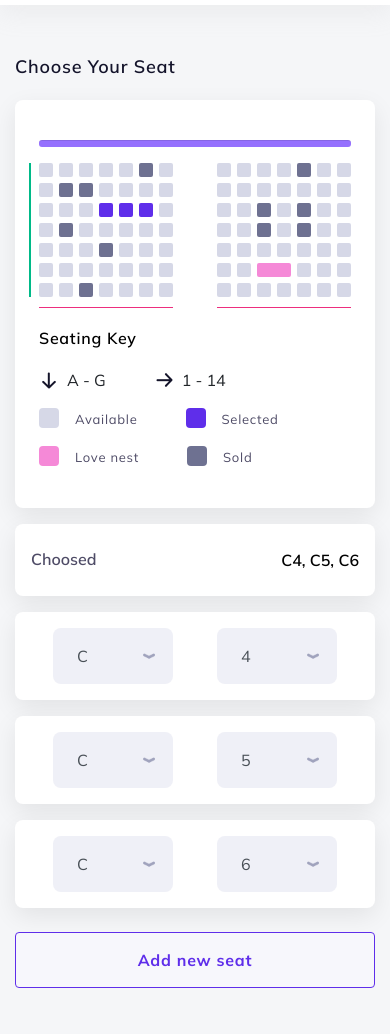
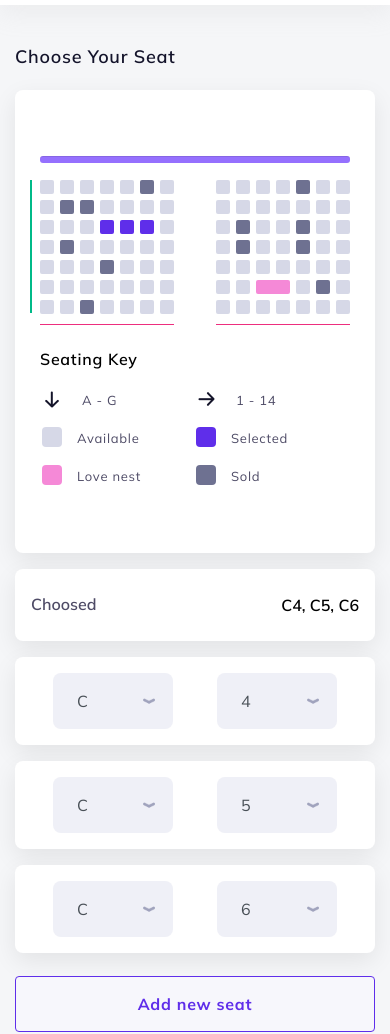
Before and after one commit to chaerulmarwan20/tickitz-film-app, a plain HTML site: page order-page.html in a window 390 px wide. Shown: the part 80-1114 px from the top of the page. Drawn offline with nearby package versions, Linux system fonts and the light colour scheme.

Commit message:
menyederhanakan code order-page

```diff
--- a/assets/css/order-page.css
+++ b/assets/css/order-page.css
@@ -226,7 +226,7 @@ nav .nav-link {
 	height: 5px;
 }
 
-.btn-group-custom .btn-change-your-movie {
+.btn-change-your-movie {
 	width: 300px;
 	height: 56px;
 	border: 2px solid #5F2EEA;
@@ -242,13 +242,13 @@ nav .nav-link {
 	transition: .5s ease;
 }
 
-.btn-group-custom .btn-change-your-movie:hover {
+.btn-change-your-movie:hover {
 	border: 2px solid transparent;
 	color: #F7F7FC;
 	background-color: #5F2EEA;
 }
 
-.btn-group-custom .btn-checkout {
+.btn-checkout {
 	width: 300px;
 	height: 56px;
 	border: 2px solid transparent;
@@ -264,30 +264,10 @@ nav .nav-link {
 	transition: .5s ease;
 }
 
-.btn-group-custom .btn-checkout:hover {
+.btn-checkout:hover {
 	border: 2px solid #5F2EEA;
 	color: #5F2EEA;
 	background-color: #F7F7FC;
-}
-
-.seat .alpha-seat {
-	display: grid;
-	grid-template-columns: 25px;
-	grid-template-rows: 25px;
-	gap: 6px;
-}
-
-.seat .alpha-seat span {
-	background-color: #FFF;
-	border-radius: 8px;
-	display: flex;
-	justify-content: center;
-	align-items: center;
-	font-weight: 600;
-	font-size: 14px;
-	line-height: 24px;
-	letter-spacing: 0.75px;
-	color: #4E4B66;
 }
 
 .seat .container-seat-1 {
@@ -627,78 +607,52 @@ footer nav.follow-us span:hover {
 }
 
 @media screen and (max-width: 767px) {
-	.movie-mobile {
-		margin-top: 130px;
-	}
-
-	.movie-mobile h1 {
+	.movie h1 {
 		font-weight: 600;
 		font-size: 18px;
 		line-height: 34px;
 		letter-spacing: 0.75px;
-		color: #14142B;
+		margin-top: -10px !important;
 	}
 
-	.seat-mobile {
-		background-color: #FFF;
+	.seat {
 		border-radius: 8px;
-		box-shadow: 0px 8px 24px rgba(17, 17, 17, 0.08);
+		padding: 50px 25px;
 	}
 
-	.seat-mobile hr {
+	.seat p.screen {
+		display: none;
+	}
+
+	.seat hr {
 		background-color: #9570FE;
 		border-radius: 3px;
 		height: 6px;
 	}
 
-	.seat-mobile .container-seat-mobile-1,
-	.seat-mobile .container-seat-mobile-2 {
-		display: grid;
-		grid-template-columns: repeat(7, 20px);
-		grid-template-rows: repeat(7, 20px);
-		gap: 6px;
+	.seat .container-seat-1 {
+		position: relative;
 	}
 
-	.seat-mobile .container-seat-mobile-1 div,
-	.seat-mobile .container-seat-mobile-2 div {
-		background-color: #D6D8E7;
-		border-radius: 2px;
-		cursor: pointer;
+	.seat .container-seat-1,
+	.seat .container-seat-2 {
+		margin-top: -7px;
+		grid-template-columns: repeat(7, 14px);
+		grid-template-rows: repeat(7, 14px);
 	}
 
-	.seat-mobile .container-seat-mobile-1 div:nth-of-type(6),
-	.seat-mobile .container-seat-mobile-1 div:nth-of-type(9),
-	.seat-mobile .container-seat-mobile-1 div:nth-of-type(10),
-	.seat-mobile .container-seat-mobile-1 div:nth-of-type(23),
-	.seat-mobile .container-seat-mobile-1 div:nth-of-type(32),
-	.seat-mobile .container-seat-mobile-1 div:nth-of-type(45),
-	.seat-mobile .container-seat-mobile-2 div:nth-of-type(5),
-	.seat-mobile .container-seat-mobile-2 div:nth-of-type(17),
-	.seat-mobile .container-seat-mobile-2 div:nth-of-type(19),
-	.seat-mobile .container-seat-mobile-2 div:nth-of-type(24),
-	.seat-mobile .container-seat-mobile-2 div:nth-of-type(26) {
-		background-color: #6E7191;
+	.seat .container-seat-1 div,
+	.seat .container-seat-2 div {
+		border-radius: 2px;
 	}
 
-	.seat-mobile .container-seat-mobile-1 div:nth-of-type(18),
-	.seat-mobile .container-seat-mobile-1 div:nth-of-type(19),
-	.seat-mobile .container-seat-mobile-1 div:nth-of-type(20) {
-		background-color: #5F2EEA;
-	}
-
-	.seat-mobile .container-seat-mobile-2 div:nth-of-type(38) {
-		background-color: #F589D7;
-		grid-column-start: 3;
-		grid-column-end: 5;
-	}
-
-	.seat-mobile .container-seat-mobile-1,
-	.seat-mobile .container-seat-mobile-2 {
+	.seat .container-seat-1,
+	.seat .container-seat-2 {
 		border-bottom: 1px solid #ED2E7E;
 		padding-bottom: 10px;
 	}
 
-	.seat-mobile .container-seat-mobile-1::before {
+	.seat .container-seat-1::before {
 		content: '';
 		display: block;
 		position: absolute;
@@ -708,75 +662,106 @@ footer nav.follow-us span:hover {
 		bottom: 11px;
 	}
 
-	.seat-mobile p.seating-key {
-		font-weight: 600;
+	.seat .container-seat-1 div:nth-of-type(1),
+	.seat .container-seat-1 div:nth-of-type(9),
+	.seat .container-seat-1 div:nth-of-type(17),
+	.seat .container-seat-1 div:nth-of-type(25),
+	.seat .container-seat-1 div:nth-of-type(33),
+	.seat .container-seat-1 div:nth-of-type(41),
+	.seat .container-seat-1 div:nth-of-type(49) {
+		display: none;
+	}
+
+	.seat .number-seat-1,
+	.seat .number-seat-1 span,
+	.seat .number-seat-2,
+	.seat .number-seat-2 {
+		display: none;
+	}
+
+	.seat p.seating-key {
 		font-size: 16px;
 		line-height: 28px;
-		letter-spacing: 0.75px;
-		color: #000;
 	}
 
-	.seat-mobile p {
+	.seat .availability p {
 		font-weight: 400;
 		font-size: 13px;
 		line-height: 22px;
-		letter-spacing: 0.75px;
-		color: #4E4B66;
 	}
 
-	.seat-mobile .grey,
-	.seat-mobile .blue,
-	.seat-mobile .pink,
-	.seat-mobile .black {
+	.seat .availability .col:nth-of-type(2) p:nth-of-type(2)::before,
+	.seat .availability .col:nth-of-type(2) p:last-of-type::before,
+	.seat .availability .col:nth-of-type(3) p:nth-of-type(2)::before,
+	.seat .availability .col:nth-of-type(3) p:last-of-type::before {
+		content: '';
+		display: block;
 		width: 20px;
 		height: 20px;
 		border-radius: 4px;
+		float: left;
+	}
+
+	.seat .availability .col:nth-of-type(2) p:first-of-type::before,
+	.seat .availability .col:nth-of-type(3) p:first-of-type::before {
+		content: '';
+		display: block;
+		float: left;
+	}
+
+	.seat .availability .col:nth-of-type(2) p:first-of-type::before {
+		background: url(../img/order-page/Forward\ Arrow.png) no-repeat;
+		background-size: 20px;
+	}
+
+	.seat .availability .col:nth-of-type(3) p:first-of-type::before {
+		background: url(../img/order-page/Forward\ Arrow-2.png) no-repeat;
+		background-size: 20px;
+	}
+
+	.seat .availability .col:nth-of-type(2) p:nth-of-type(2)::before {
 		background-color: #D6D8E7;
 	}
 
-	.seat-mobile .grey {
-		background-color: #D6D8E7;
+	.seat .availability .col:nth-of-type(2) p:last-of-type::before {
+		background-color: #F589D7;
 	}
 
-	.seat-mobile .blue {
+	.seat .availability .col:nth-of-type(3) p:nth-of-type(2)::before {
 		background-color: #5F2EEA;
 	}
 
-	.seat-mobile .pink {
-		background-color: #F589D7;
-	}
-
-	.seat-mobile .black {
+	.seat .availability .col:nth-of-type(3) p:last-of-type::before {
 		background-color: #6E7191;
 	}
 
-	.movie-mobile .choosed {
+	.movie .choosed {
 		background-color: #FFF;
 		border-radius: 8px;
 		box-shadow: 0px 8px 24px rgba(17, 17, 17, 0.08);
 	}
 
-	.movie-mobile .choosed h2,
-	.movie-mobile .choosed p {
+	.movie .choosed h2,
+	.movie .choosed p {
 		font-weight: 600;
 		font-size: 16px;
 	}
 
-	.movie-mobile .choosed h2 {
+	.movie .choosed h2 {
 		color: #4E4B66;
 	}
 
-	.movie-mobile .choosed p {
+	.movie .choosed p {
 		color: #000;
 	}
 
-	.movie-mobile .input-choosed {
+	.movie .input-choosed {
 		background-color: #FFF;
 		border-radius: 8px;
 		box-shadow: 0px 8px 24px rgba(17, 17, 17, 0.08);
 	}
 
-	.movie-mobile .input-choosed select {
+	.movie .input-choosed select {
 		appearance: none;
 		width: 120px;
 		height: 56px;
@@ -790,50 +775,26 @@ footer nav.follow-us span:hover {
 		padding-left: 24px;
 	}
 
-	.movie-mobile .btn-add-seat {
-		height: 56px;
+	.movie .btn-change-your-movie {
+		width: 100%;
 		border: 1px solid #5F2EEA;
-		background-color: #F7F7FC;
-		box-sizing: border-box;
 		border-radius: 4px;
-		font-weight: 700;
-		font-size: 16px;
-		line-height: 28px;
-		display: flex;
-		justify-content: center;
-		align-items: center;
-		letter-spacing: 0.75px;
-		color: #5F2EEA;
-		transition: .5s ease;
+		margin-bottom: 40px;
+		margin-top: -25px;
 	}
 
-	.movie-mobile .btn-add-seat:hover {
+	.movie .btn-change-your-movie:hover {
 		border: 1px solid transparent;
-		background-color: #5F2EEA;
-		color: #F7F7FC;
 	}
 
-	.movie-mobile .btn-checkout-now {
-		height: 56px;
+	.movie .btn-checkout {
+		width: 100%;
 		border: 1px solid transparent;
-		background-color: #5F2EEA;
-		box-sizing: border-box;
 		border-radius: 4px;
-		font-weight: 700;
-		font-size: 16px;
-		line-height: 28px;
-		display: flex;
-		justify-content: center;
-		align-items: center;
-		letter-spacing: 0.75px;
-		color: #F7F7FC;
-		transition: .5s ease;
 	}
 
-	.movie-mobile .btn-checkout-now:hover {
+	.movie .btn-checkout:hover {
 		border: 1px solid #5F2EEA;
-		background-color: #F7F7FC;
-		color: #5F2EEA;
 	}
 
 	footer .logo {
@@ -895,14 +856,7 @@ footer nav.follow-us span:hover {
 	}
 }
 
-@media screen and (max-width: 576px) {
-
-	.seat-mobile .container-seat-mobile-1,
-	.seat-mobile .container-seat-mobile-2 {
-		grid-template-columns: repeat(7, 14px);
-		grid-template-rows: repeat(7, 14px);
-	}
-}
+@media screen and (max-width: 576px) {}
 
 @media screen and (max-width: 435px) {
 	footer nav.explore a.nav-link {
--- a/order-page.html
+++ b/order-page.html
@@ -78,18 +78,18 @@
 	</nav>
 	<!-- End Navbar -->
 
-	<section class="movie d-none d-md-block">
+	<section class="movie">
 		<div class="container">
 			<div class="row">
 				<div class="col-12 col-xl-7">
-					<h1>Movie Selected</h1>
-					<div class="movie-selected mt-3 d-flex justify-content-between align-items-center px-4 pt-4 pb-3">
+					<h1 class="d-none d-md-block">Movie Selected</h1>
+					<div class="movie-selected mt-3 d-md-flex justify-content-between align-items-center px-4 pt-4 pb-3 d-none">
 						<h2>Spider-Man: Homecoming</h2>
 						<button class="btn btn-change-movie">Change movie</button>
 					</div>
-					<h1 class="mt-4">Choose Your Seat</h1>
+					<h1 class="mt-md-4">Choose Your Seat</h1>
 					<div class="seat mt-3">
-						<p class="text-center">Screen</p>
+						<p class="text-center screen">Screen</p>
 						<hr class="mb-4">
 						<div class="d-flex justify-content-between">
 							<div class="container-seat-1">
@@ -222,20 +222,28 @@
 								<span>14</span>
 							</div>
 						</div>
-						<p class="seating-key mt-3">Seating Key</p>
-						<div class="d-flex justify-content-around availability">
+						<p class="seating-key mt-1 mt-md-3">Seating Key</p>
+						<div class="row justify-content-around availability mt-3 mt-md-0">
+							<div class="col d-md-flex justify-content-around d-none">
 								<p>Available</p>
 								<p>Selected</p>
 								<p>Love nest</p>
 								<p>Sold</p>
 							</div>
+							<div class="col pl-4 ml-2 d-md-none">
+								<p>A - G</p>
+								<p>Available</p>
+								<p>Love nest</p>
 							</div>
-					<div class="btn-group-custom d-flex justify-content-between mt-5">
-						<button class="btn btn-change-your-movie">Change your Movie</button>
-						<button class="btn btn-checkout">Checkout now</button>
+							<div class="col pl-0 d-md-none">
+								<p>1 - 14</p>
+								<p>Selected</p>
+								<p>Sold</p>
 							</div>
 						</div>
-				<div class="col-12 col-xl-5 container-order-info">
+					</div>
+				</div>
+				<div class="col-12 col-xl-5 container-order-info mt-4 mt-xl-0 d-none d-md-block">
 					<h1>Order Info</h1>
 					<div class="order-info mt-3 pt-4 pb-3">
 						<div class="row d-flex flex-column align-items-center">
@@ -266,157 +274,14 @@
 					</div>
 				</div>
 			</div>
-		</div>
-		</div>
-		</div>
-	</section>
-
-	<section class="movie-mobile d-md-none">
-		<div class="container">
-			<div class="row justify-content-center">
-				<div class="col-sm-12">
-					<h1>Choose Your Seat</h1>
-					<div class="seat-mobile py-4 px-4 px-sm-5 mt-3">
-						<hr>
-						<div class="d-flex justify-content-between" style="position: relative;">
-							<div class="container-seat-mobile-1">
-								<div></div>
-								<div></div>
-								<div></div>
-								<div></div>
-								<div></div>
-								<div></div>
-								<div></div>
-								<div></div>
-								<div></div>
-								<div></div>
-								<div></div>
-								<div></div>
-								<div></div>
-								<div></div>
-								<div></div>
-								<div></div>
-								<div></div>
-								<div></div>
-								<div></div>
-								<div></div>
-								<div></div>
-								<div></div>
-								<div></div>
-								<div></div>
-								<div></div>
-								<div></div>
-								<div></div>
-								<div></div>
-								<div></div>
-								<div></div>
-								<div></div>
-								<div></div>
-								<div></div>
-								<div></div>
-								<div></div>
-								<div></div>
-								<div></div>
-								<div></div>
-								<div></div>
-								<div></div>
-								<div></div>
-								<div></div>
-								<div></div>
-								<div></div>
-								<div></div>
-								<div></div>
-								<div></div>
-								<div></div>
-								<div></div>
-							</div>
-							<div class="container-seat-mobile-2">
-								<div></div>
-								<div></div>
-								<div></div>
-								<div></div>
-								<div></div>
-								<div></div>
-								<div></div>
-								<div></div>
-								<div></div>
-								<div></div>
-								<div></div>
-								<div></div>
-								<div></div>
-								<div></div>
-								<div></div>
-								<div></div>
-								<div></div>
-								<div></div>
-								<div></div>
-								<div></div>
-								<div></div>
-								<div></div>
-								<div></div>
-								<div></div>
-								<div></div>
-								<div></div>
-								<div></div>
-								<div></div>
-								<div></div>
-								<div></div>
-								<div></div>
-								<div></div>
-								<div></div>
-								<div></div>
-								<div></div>
-								<div></div>
-								<div></div>
-								<div></div>
-								<div></div>
-								<div></div>
-								<div></div>
-								<div></div>
-								<div></div>
-								<div></div>
-								<div></div>
-								<div></div>
-								<div></div>
-								<div></div>
-							</div>
-						</div>
-						<p class="mt-3 mb-3 seating-key">Seating Key</p>
-						<div class="d-flex">
-							<div class="d-flex align-items-center mr-5">
-								<img src="assets/img/order-page/Forward Arrow.png" width="20">
-								<span class="ml-2">A - G</span>
-							</div>
-							<div class="d-flex align-items-center">
-								<img src="assets/img/order-page/Forward Arrow-2.png" width="20">
-								<span class="ml-2">1 - 14</span>
-							</div>
-						</div>
-						<div class="d-flex mt-3">
-							<div class="d-flex mr-5">
-								<div class="grey"></div>
-								<p class="ml-3">Available</p>
-							</div>
-							<div class="d-flex">
-								<div class="blue"></div>
-								<p class="ml-3">Selected</p>
-							</div>
-						</div>
-						<div class="d-flex ">
-							<div class="d-flex mr-5">
-								<div class="pink"></div>
-								<p class="ml-3">Love nest</p>
-							</div>
-							<div class="d-flex">
-								<div class="black"></div>
-								<p class="ml-3">Sold</p>
-							</div>
-						</div>
-					</div>
+			<div class="row d-md-none">
+				<div class="col-12">
 					<div class="choosed d-flex align-items-center justify-content-between mt-3 py-2 px-3">
 						<h2 class="mt-2">Choosed</h2>
 						<p class="mt-3">C4, C5, C6</p>
 					</div>
+				</div>
+				<div class="col-12">
 					<div class="input-choosed d-flex align-items-center justify-content-around mt-3 py-3 px-3">
 						<select class="custom-select">
 							<option value="C">C</option>
@@ -429,6 +294,8 @@
 							<option value="6">6</option>
 						</select>
 					</div>
+				</div>
+				<div class="col-12">
 					<div class="input-choosed d-flex align-items-center justify-content-around mt-3 py-3 px-3">
 						<select class="custom-select">
 							<option value="C">C</option>
@@ -441,6 +308,8 @@
 							<option value="6">6</option>
 						</select>
 					</div>
+				</div>
+				<div class="col-12">
 					<div class="input-choosed d-flex align-items-center justify-content-around mt-3 py-3 px-3">
 						<select class="custom-select">
 							<option value="C">C</option>
@@ -453,9 +322,18 @@
 							<option value="4">4</option>
 						</select>
 					</div>
-					<div class="d-flex flex-column mt-4 mb-4">
-						<a class="btn btn-add-seat">Add new seat</a>
-						<a class="btn btn-checkout-now mt-5">Checkout now</a>
+				</div>
+			</div>
+			<div class="row mt-5 pb-4">
+				<div class="col-12 col-md-6 col-xl-3">
+					<button class="btn btn-change-your-movie">
+						<span class="d-none d-md-block">Change your Movie</span>
+						<span class="d-block d-md-none">Add new seat</span>
+					</button>
+				</div>
+				<div class="col-12 col-md-6 col-xl-3 ml-xl-5 d-flex justify-content-start justify-content-md-end d-xl-block">
+					<button class="btn btn-checkout">Checkout now</button>
+				</div>
 			</div>
 		</div>
 		</div>
```
Lines whose indentation alone changed are shown as unchanged.
